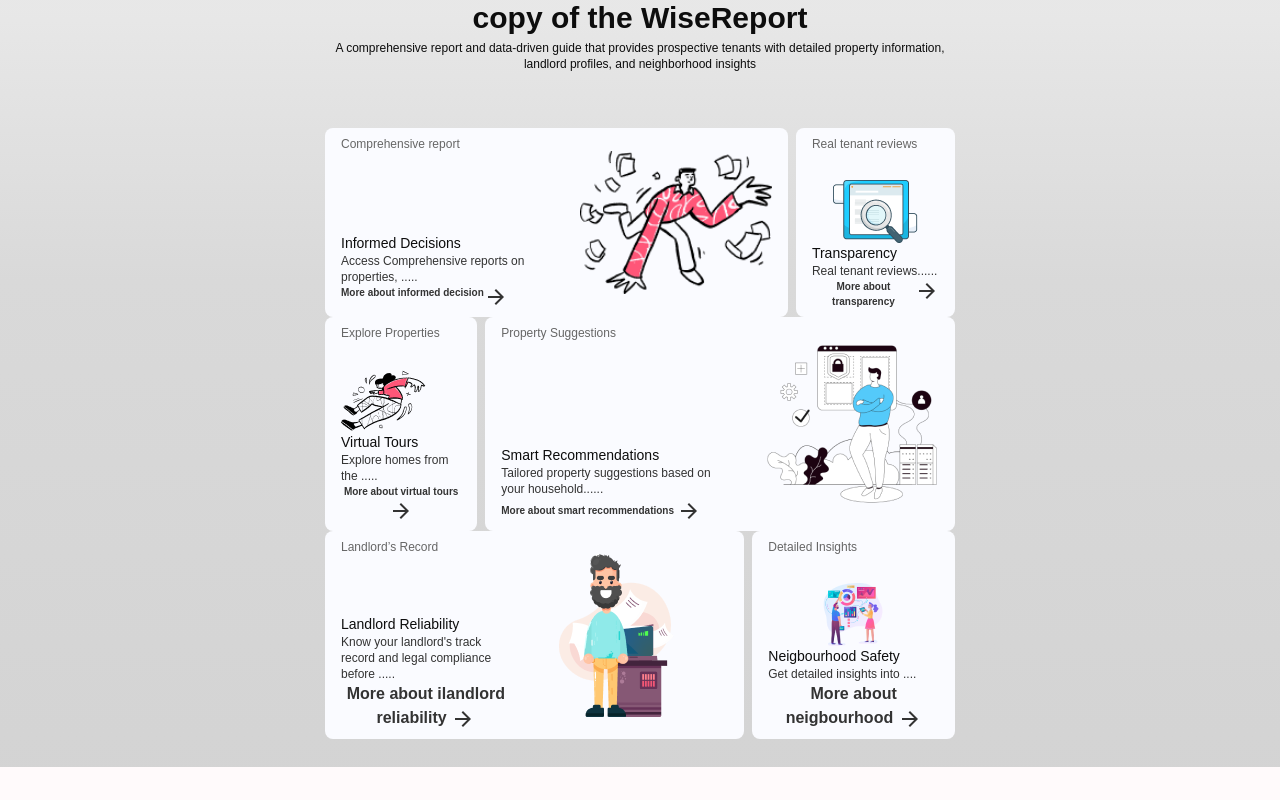
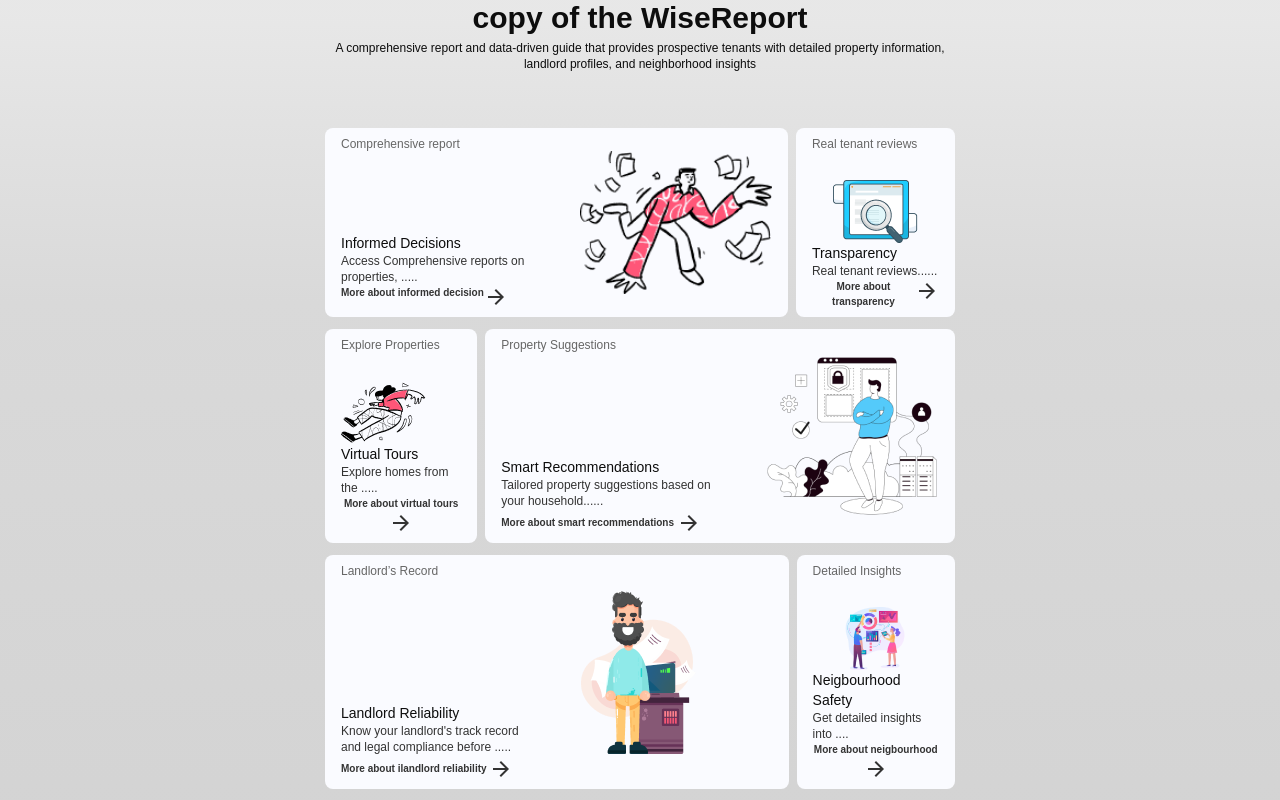
Before and after one commit to Obadea/rentwise, a React (Create React App) app: page / in a window 1280 px wide. Shown: the part 1420-2220 px from the top of the page. Built offline with nearby package versions, Linux system fonts and the light colour scheme; a web font is replaced by a local one.

Commit message:
third comp in wisereport

```diff
--- a/src/pages/landingpage/components/WiseeReport.jsx
+++ b/src/pages/landingpage/components/WiseeReport.jsx
@@ -22,7 +22,7 @@ function WiseeReport() {
           </p>
         </div>
 
-        <div className="">
+        <div className="flex flex-col gap-3">
           {/* First component */}
           <div className="flex gap-2  ">
             <div className="flex flex-row items-center gap-12 rounded-lg bg-textcolor py-2 px-4 ">
@@ -127,13 +127,13 @@ function WiseeReport() {
                     Know your landlord's track record and legal compliance
                     before .....
                   </h4>
-                  <button className="font-bold text-customResultqueryGrey">
+                  <button className="font-bold text-customResultqueryGrey text-[10px]">
                     More about ilandlord reliability <ArrowForwardIcon />
                   </button>
                 </div>
               </div>
               <div className="flex-1">
-                <img src={manoffice} alt="" />
+                <img src={manoffice} alt="" className="" />
               </div>
             </div>
 
@@ -152,7 +152,7 @@ function WiseeReport() {
                 <h4 className="font-medium text-xs text-customResultqueryGrey">
                   Get detailed insights into ....
                 </h4>
-                <button className="font-bold text-customResultqueryGrey">
+                <button className="font-bold text-customResultqueryGrey text-[10px]">
                   More about neigbourhood <ArrowForwardIcon />
                 </button>
               </div>
```
